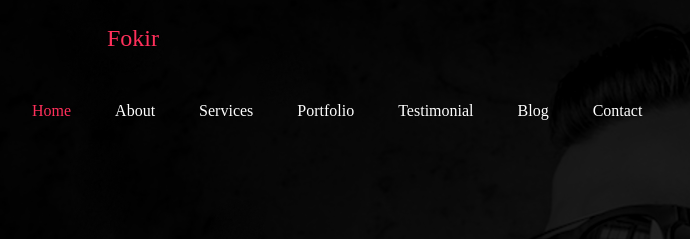
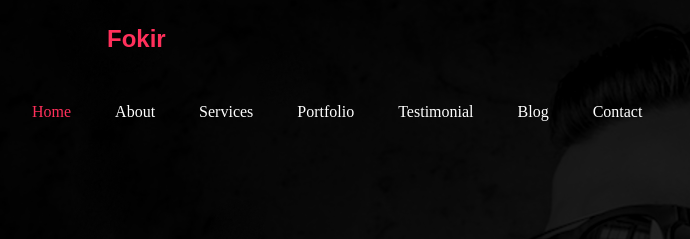
Before and after one commit to MohamedAli1810/Fokir, a plain HTML site: page index.html in a window 1280 px wide. Shown: the top 239 px of the page, 45-735 px from the left. Drawn offline with Linux system fonts and the light colour scheme.

Commit message:
Update main.css

```diff
--- a/Css/main.css
+++ b/Css/main.css
@@ -135,6 +135,9 @@
   text-decoration: inherit;
   font-size: 24px;
   padding: 20px;
+  font-family: "source Sans Pro", sans-serif;
+  font-weight: 800;
+  font-style: normal;
 }
 .navbar {
   width: 95%;
```
